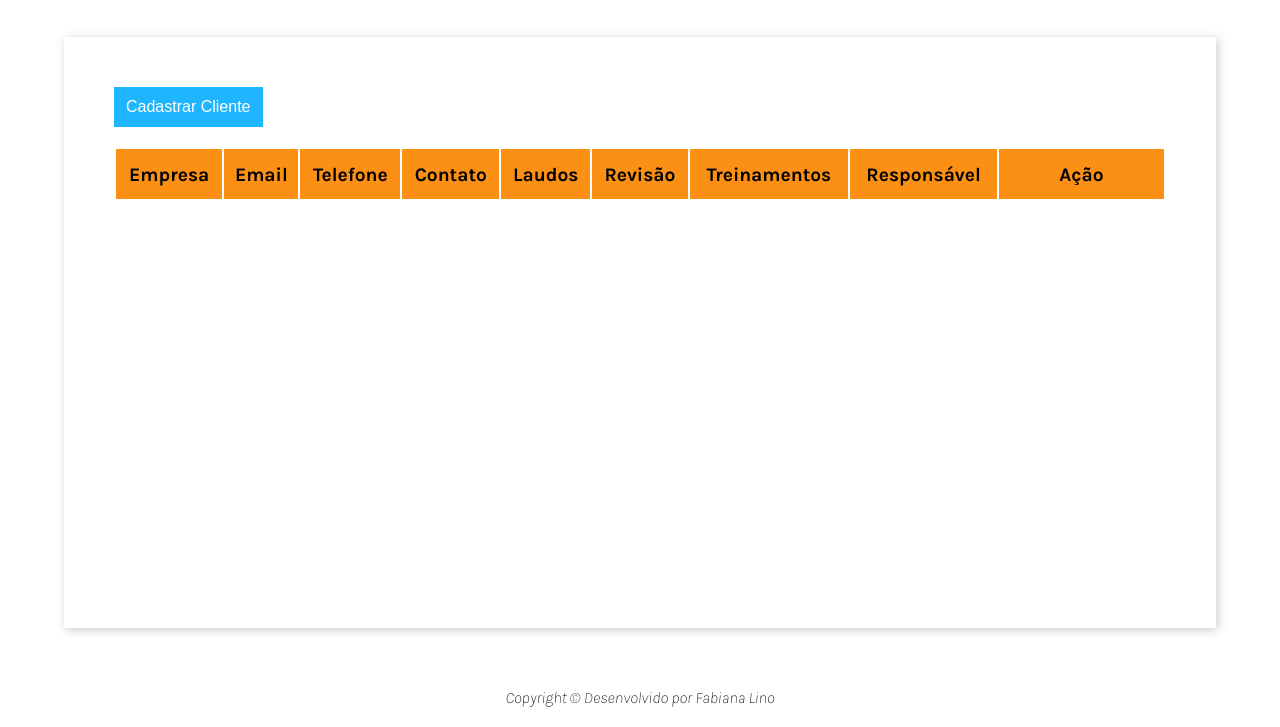
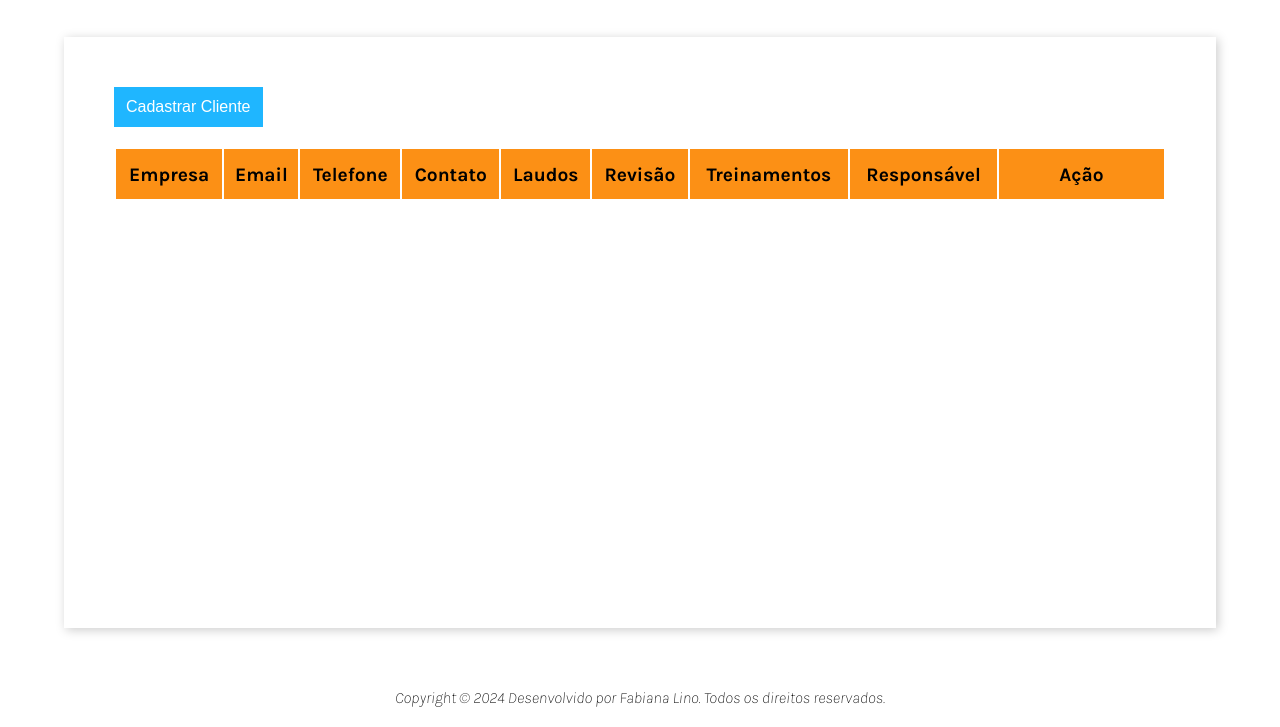
Before and after one commit to FabianaLino/CrudJas, a plain HTML site: page index.html in a window 1280 px wide. Shown: the part 73-800 px from the top of the page. Drawn offline with Linux system fonts and the light colour scheme.

Commit message:
Ajustes finais

```diff
--- a/index.html
+++ b/index.html
@@ -126,6 +126,6 @@
         </div>
       </div>
     </main>
-    <footer>Copyright &copy; Desenvolvido por Fabiana Lino</footer>
+    <footer>Copyright &copy; 2024 Desenvolvido por Fabiana Lino. Todos os direitos reservados.</footer>
   </body>
 </html>
```
Also changed, not shown: 1 other file.
